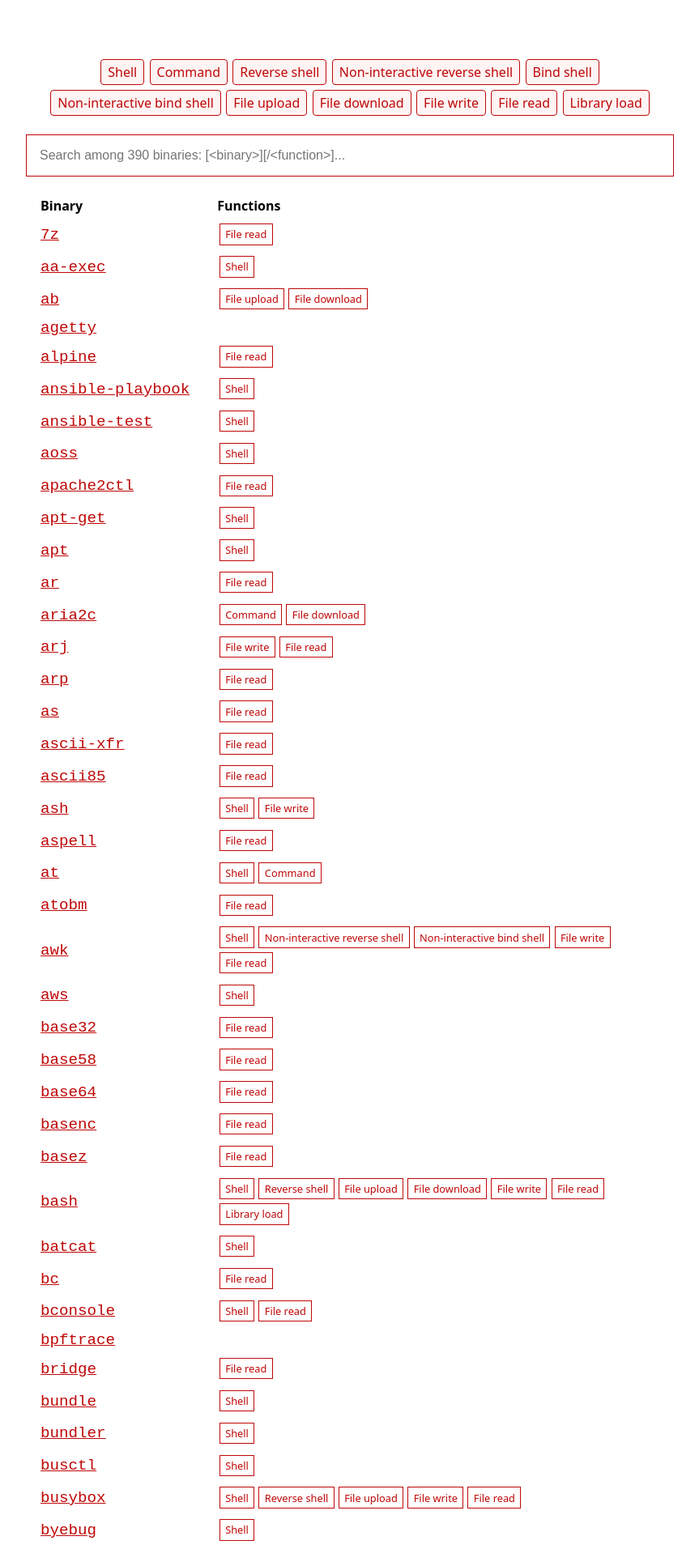
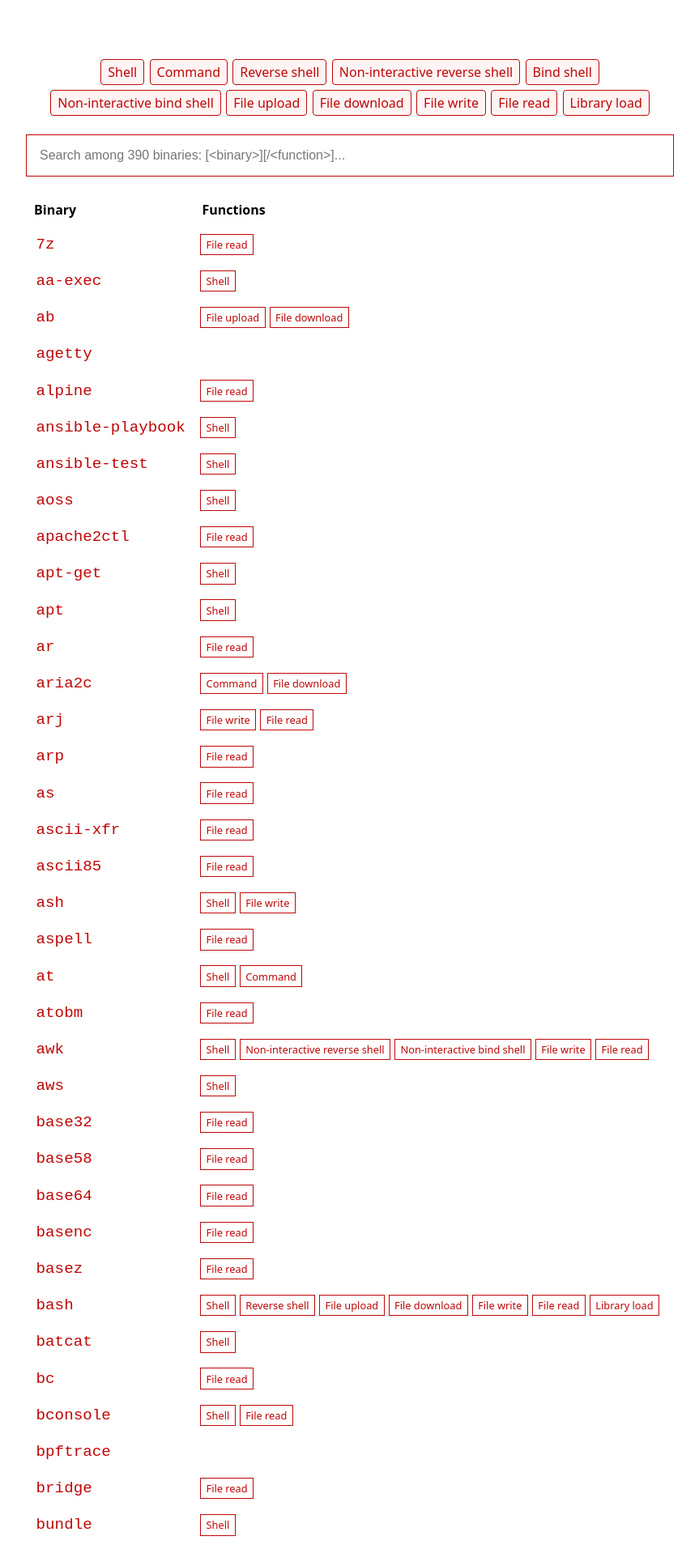
Before and after one commit to GTFOBins/GTFOBins.github.io, a Jekyll site: the page built from index.md, in a window 1280 px wide. Shown: the part 411-2324 px from the top of the page at 81% size, without its empty margins (208-1071 px from the left). Built offline with Jekyll 4.4.1, drawn with Linux system fonts in a browser that asks for light colours.

Commit message:
Improve the style and usability of the binary table

```diff
--- a/assets/style.scss
+++ b/assets/style.scss
@@ -154,16 +154,25 @@ h2, h3, h4, h5, h5 {
     #bin-table {
         width: 100%;
 
-        th:nth-child(2) {
-            width: 100%;
+        th {
+            text-align: left;
+            padding: 0.5em;
+
+            &:nth-child(2) {
+                width: 100%;
+            }
         }
 
-        th, td {
-            padding: 0.2em 1em;
-        }
+        td {
+            &:nth-child(1) a {
+                text-decoration: none;
+                padding: 0.5em;
+                display: block;
+            }
 
-        th {
-            text-align: left;
+            &:nth-child(2) {
+                padding: 0 0.2em; // so to make the spacing even with function rectangles
+            }
         }
 
         tbody tr:hover {
```
